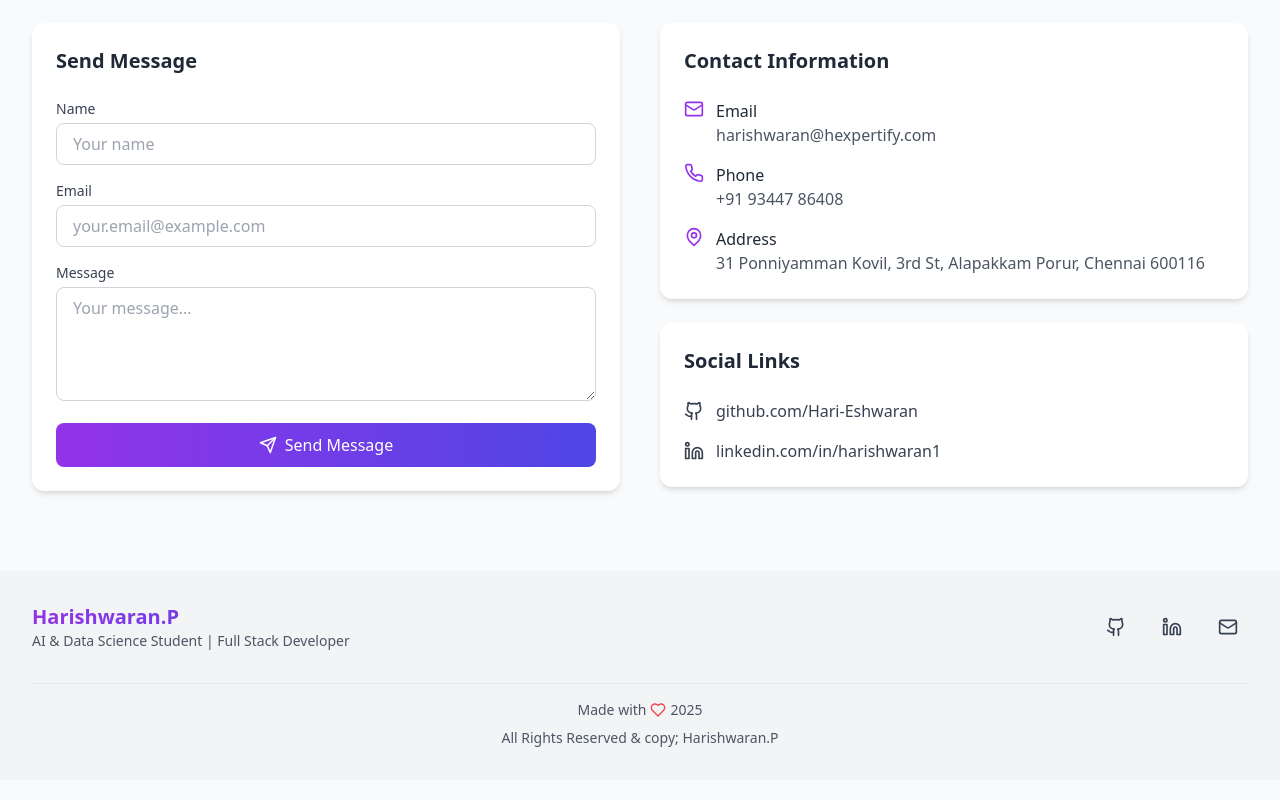
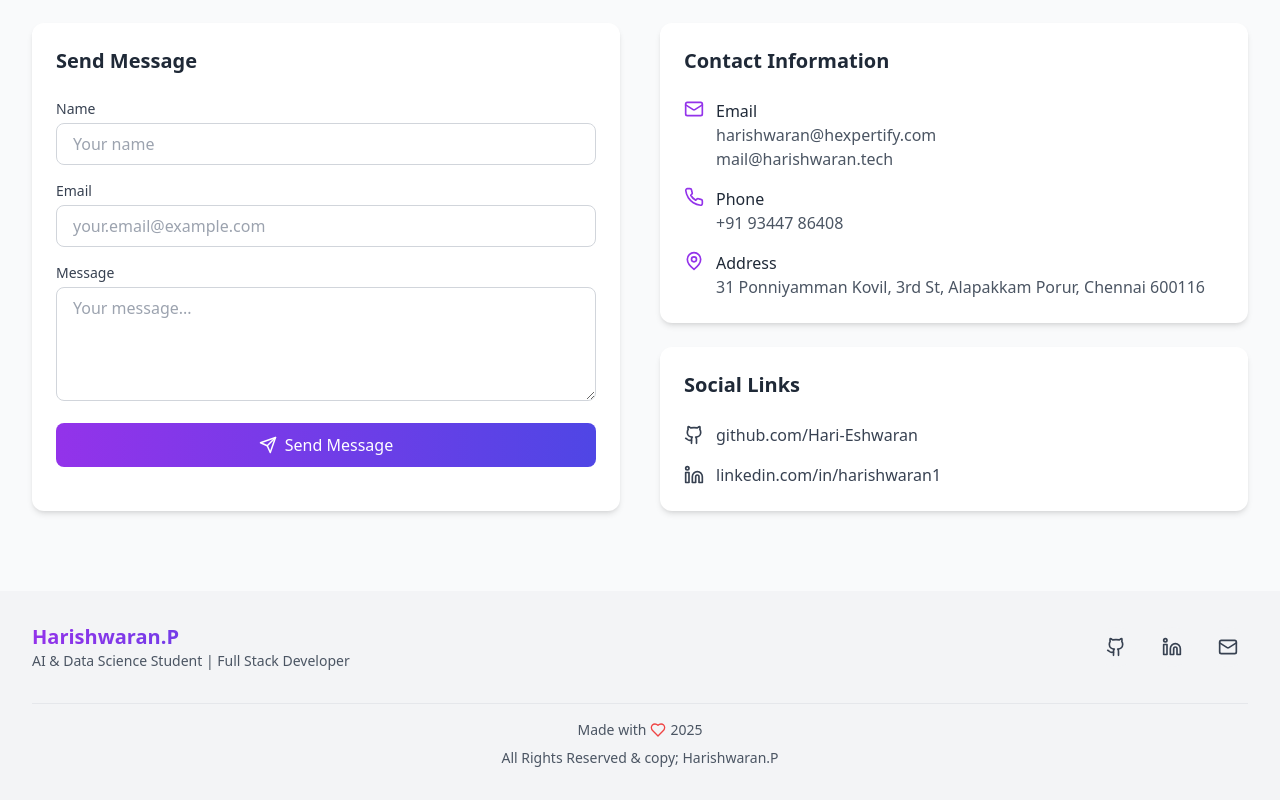
Before and after one commit to Hari-Eshwaran/portfolio, a React (Vite) app: page / in a window 1280 px wide. Shown: the part 7949-8749 px from the top of the page. Built offline with nearby package versions, Linux system fonts and the light colour scheme.

Commit message:
mail update

```diff
--- a/src/components/sections/Contact.tsx
+++ b/src/components/sections/Contact.tsx
@@ -151,6 +151,10 @@ const Contact: React.FC = () => {
                     <a href="mailto:harishwaran@hexpertify.com" className="text-gray-600 dark:text-gray-400 hover:text-purple-600 dark:hover:text-purple-400">
                       harishwaran@hexpertify.com
                     </a>
+                    <br />
+                    <a href="mailto:mail@harishwaran.tech" className="text-gray-600 dark:text-gray-400 hover:text-purple-600 dark:hover:text-purple-400">
+                      mail@harishwaran.tech
+                    </a>
                   </div>
                 </div>
                 <div className="flex items-start">
```
